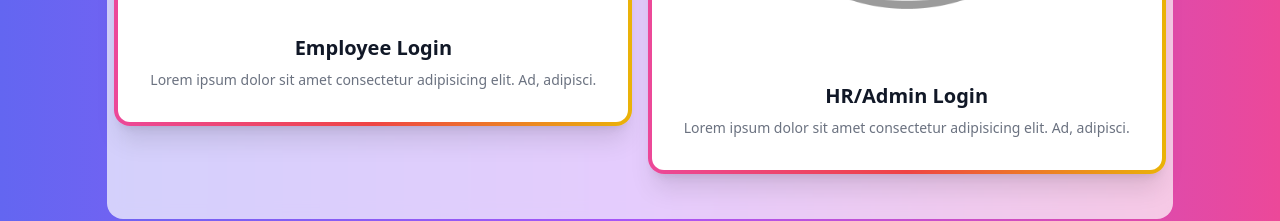
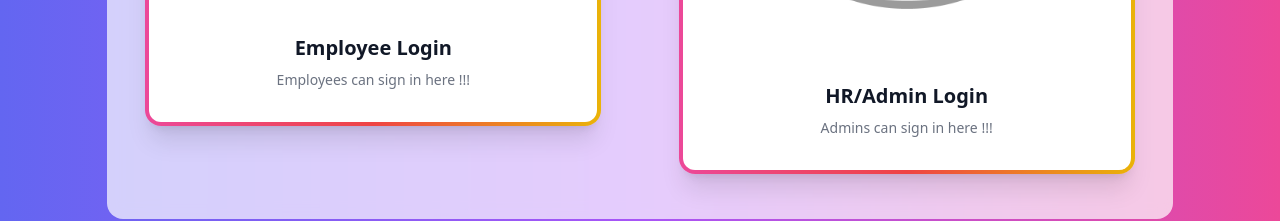
Before and after one commit to Sidharthkp/CompanyX-Client-, a React (Vite) app: page / in a window 1280 px wide. Shown: the part 514-735 px from the top of the page. Built offline with nearby package versions, Linux system fonts and the light colour scheme; no server answers.

Commit message:
commit changes

```diff
--- a/src/pages/LandingPage.jsx
+++ b/src/pages/LandingPage.jsx
@@ -29,7 +29,7 @@ const LandingPage = () => {
                             </h3>
 
                             <p className="mt-2 text-sm text-gray-500">
-                                Lorem ipsum dolor sit amet consectetur adipisicing elit. Ad, adipisci.
+                                Employees can sign in here !!!
                             </p>
                         </div>
                     </button>
@@ -49,7 +49,7 @@ const LandingPage = () => {
                             </h3>
 
                             <p className="mt-2 text-sm text-gray-500">
-                                Lorem ipsum dolor sit amet consectetur adipisicing elit. Ad, adipisci.
+                                Admins can sign in here !!!
                             </p>
                         </div>
                     </button>
```
